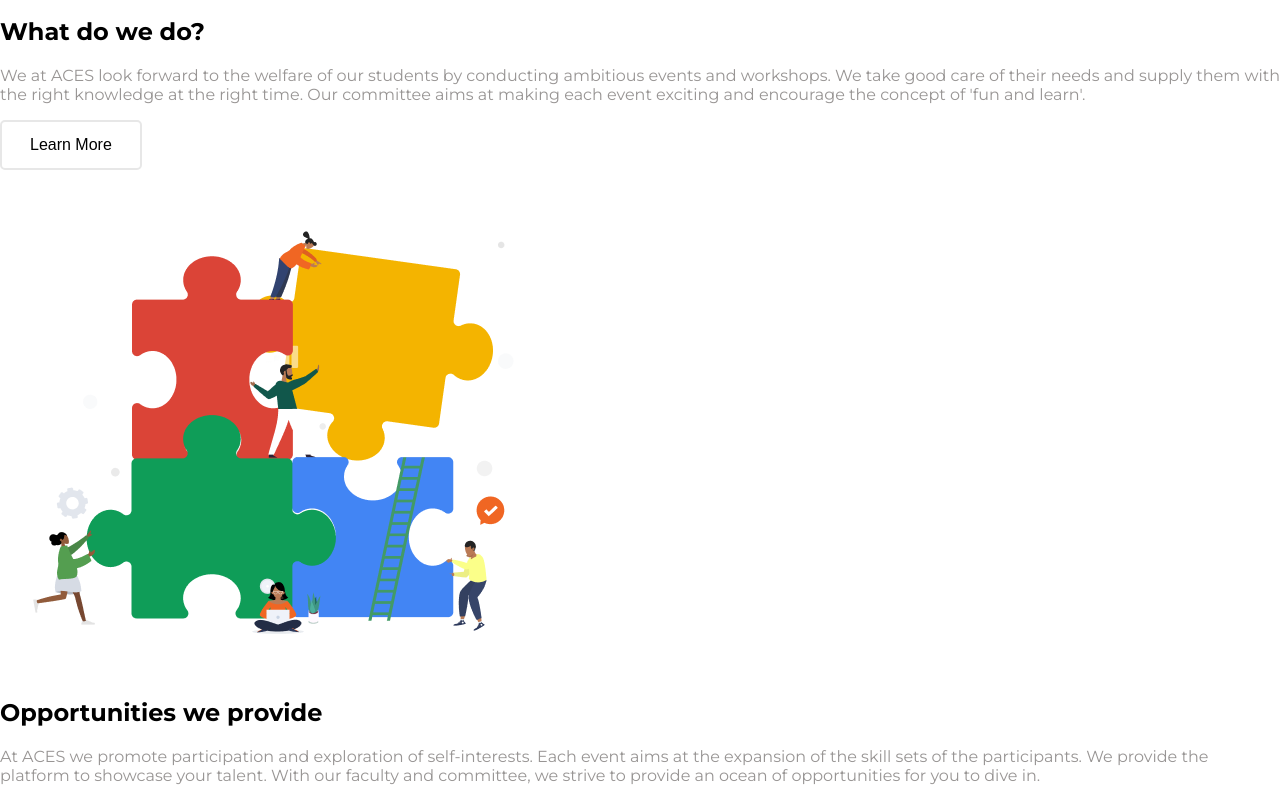
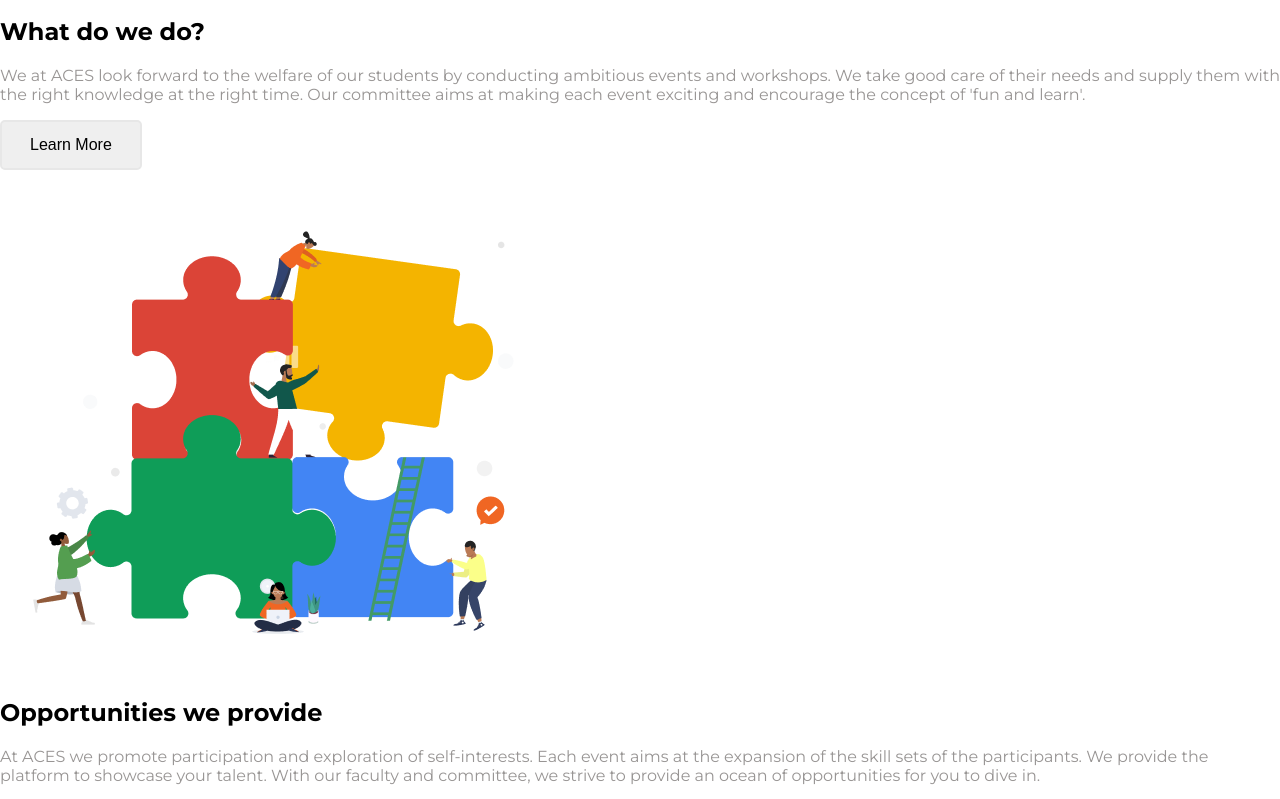
Before and after one commit to acespvgcoet/ACES-Website, a React (Create React App) app: page / in a window 1280 px wide. Shown: the part 1060-1859 px from the top of the page. Built offline with nearby package versions, Linux system fonts and the light colour scheme.

Commit message:
Update Home.css

```diff
--- a/src/css/Home.css
+++ b/src/css/Home.css
@@ -14,7 +14,7 @@
 }
 .description button{
   border: 2px solid #e7e7e7;
-  background-color:white;
+
   color: black;
   padding: 14px 28px;
   font-size: 16px;
```
